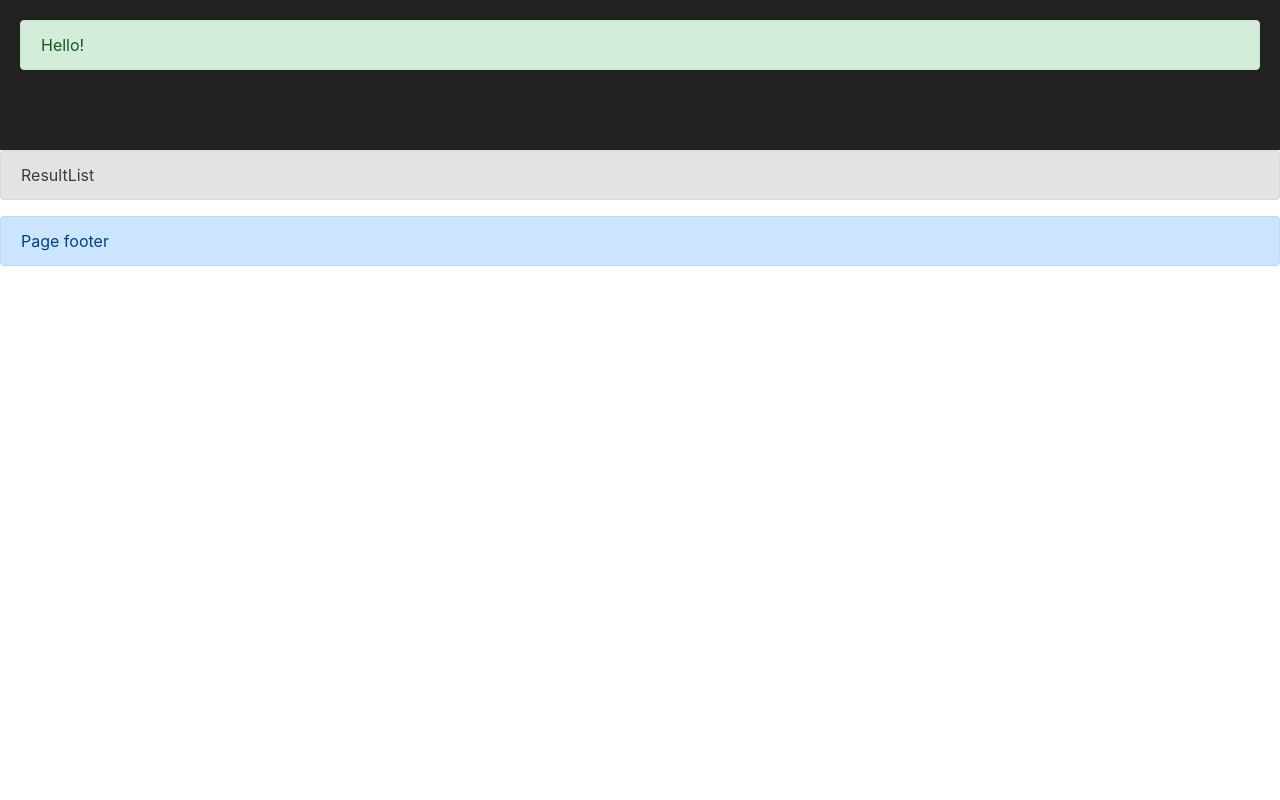
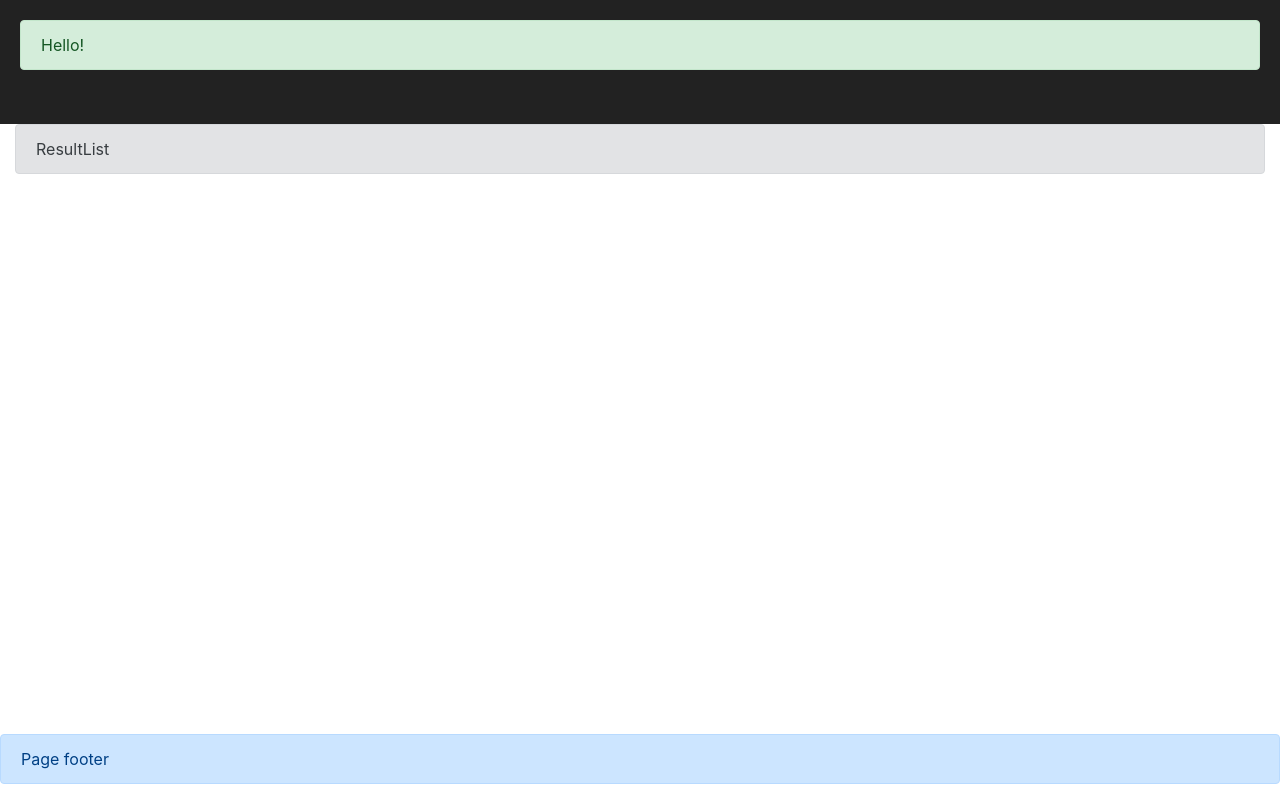
Before and after one commit to filipwkania/github-nordea, a React (Create React App) app in the folder client/: page / in a window 1280 px wide. Built offline with nearby package versions, Linux system fonts and the light colour scheme.

Commit message:
day 1 work in progress

```diff
--- a/client/src/components/Main/index.js
+++ b/client/src/components/Main/index.js
@@ -1,7 +1,7 @@
 import React from 'react';
 import { Switch, Route } from 'react-router-dom';
 
-import ResultList from '../ResultList';
+import ResultList from '../../containers/ResultList';
 
 const Main = () => (
   <main>
--- a/client/src/containers/App.js
+++ b/client/src/containers/App/index.js
@@ -1,8 +1,8 @@
 import React from 'react';
 
-import Header from '../components/Header';
-import Main from '../components/Main';
-import Footer from '../components/Footer';
+import Header from '../../components/Header/index';
+import Main from '../../components/Main/index';
+import Footer from '../../components/Footer/index';
 
 import './styles.css';
 
--- a/client/src/containers/styles.css
+++ b/client/src/containers/App/styles.css
@@ -1,7 +1,23 @@
 body {
   margin: 0;
   padding: 0;
-  display: block;
+  display: inline-block;
+  width: 100%;
+}
+
+.app {
+  height: 100vh;
+  max-height: 100vh;
+  width: 100%;
+  display: flex;
+  flex-direction: column;
+  justify-content: space-between;
+}
+
+.app main {
+  display: flex;
+  width: 100%;
+  height: 100%;
 }
 
 .app-header {
--- a/client/src/components/ResultList/index.js
+++ b/client/src/containers/ResultList/index.js
@@ -1,10 +1,11 @@
 import React from 'react';
 import PropTypes from 'prop-types';
 import request from 'axios';
-
 import { Alert } from 'reactstrap';
 
-import ResultRow from '../ResultRow';
+import ResultRow from '../../components/ResultRow/index';
+
+import './styles.css';
 
 const githubApi = 'https://api.github.com/users';
 
@@ -36,7 +37,7 @@ class ResultList extends React.Component {
   render() {
     console.log(this.props.match.params);
     return (
-      <div className="result-list">
+      <div className="result-list container-fluid">
         <Alert color="secondary">
         ResultList
       </Alert>
```
Also changed, not shown: client/src/containers/ResultList/styles.css (added).
